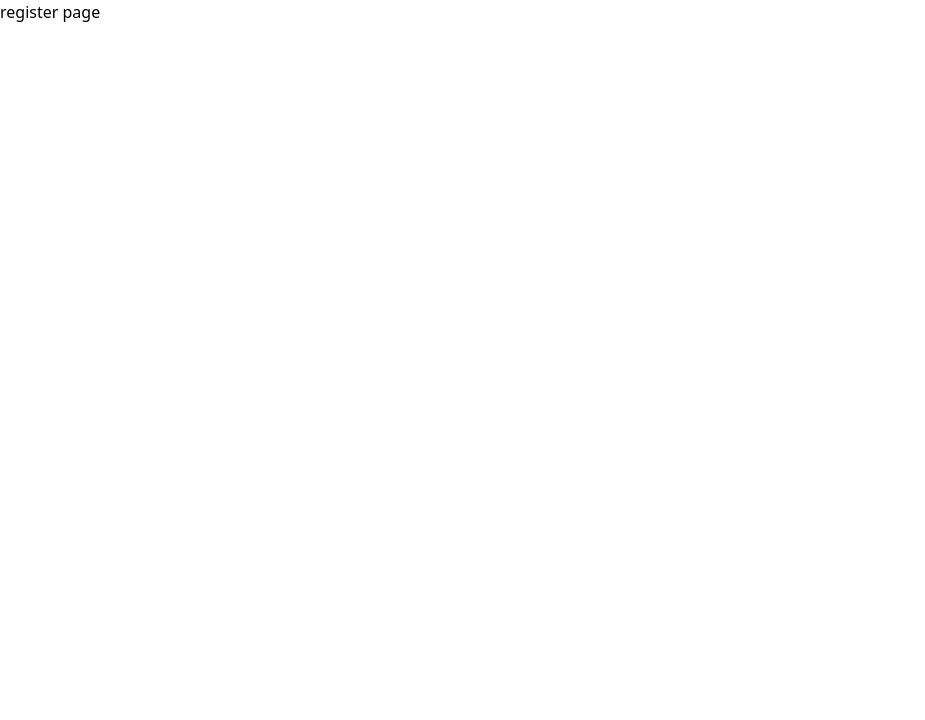
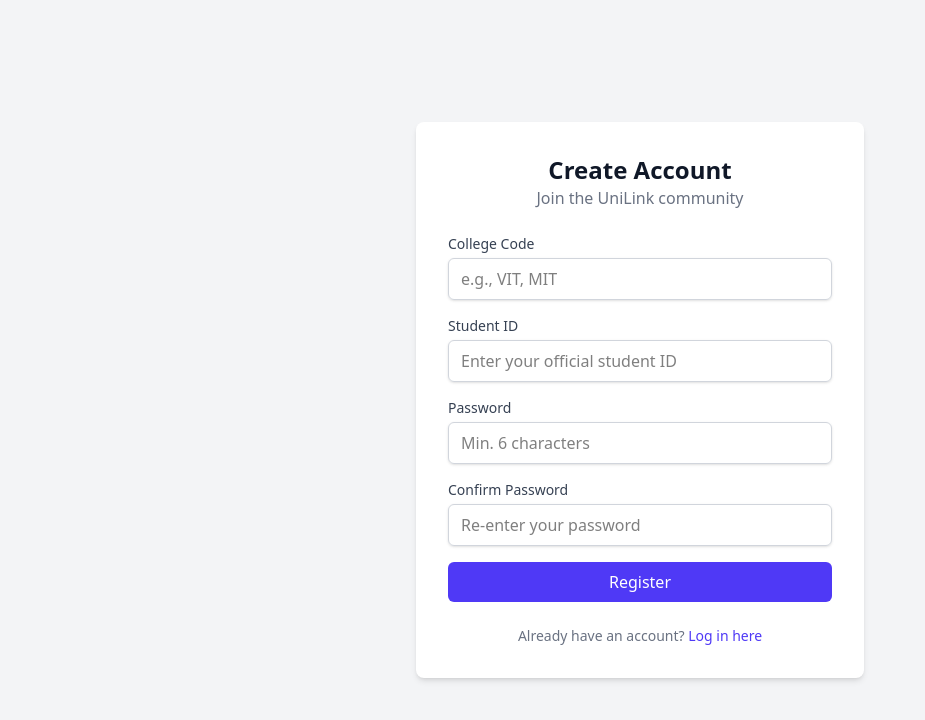
Before and after one commit to areesh18/unilink, a React app in the folder frontend/: page /register in a window 1280 px wide. Shown: the top 720 px of the page, without its empty margins (0-925 px from the left). Built offline with nearby package versions, Linux system fonts and the light colour scheme; the HTML template or start-up script is replaced by a standard one.

Commit message:
protected route setup added

```diff
--- a/frontend/src/App.jsx
+++ b/frontend/src/App.jsx
@@ -6,6 +6,7 @@
 import Login from './pages/Login'; // Import the actual Login component
 import Register from './pages/Register'; // Import the placeholder for now
 import Dashboard from './pages/Dashboard'; // Import the placeholder for now
+import ProtectedRoute from './components/ProtectedRoute';
 // --- End Imports ---
 
 
@@ -14,12 +15,20 @@
     // Remove the outer p-4 div if pages handle their own layout/padding
     <div>
       <Routes>
+        {/* Public Routes */}
         <Route path="/" element={<HomePage />} />
-        <Route path="/login" element={<Login />} /> {/* <-- Use actual Login component */}
-        <Route path="/register" element={<Register />} /> {/* Use placeholder */}
-        <Route path="/dashboard" element={<Dashboard />} /> {/* Use placeholder */}
-         {/* Add more routes as needed */}
-         <Route path="*" element={<h1 className="text-center text-red-500 mt-10">404 Not Found</h1>} /> {/* Catch-all route */}
+        <Route path="/login" element={<Login />} />
+        <Route path="/register" element={<Register />} />
+
+        {/* Protected Routes */}
+        <Route element={<ProtectedRoute />}> {/* Wrap protected routes */}
+          <Route path="/dashboard" element={<Dashboard />} />
+          {/* Add other protected routes here later (e.g., /profile, /settings) */}
+          {/* Example: <Route path="/profile" element={<ProfilePage />} /> */}
+        </Route>
+
+        {/* Catch-all Not Found Route */}
+        <Route path="*" element={<h1 className="text-center text-red-500 mt-10">404 Not Found</h1>} />
       </Routes>
     </div>
   );
--- /dev/null
+++ b/frontend/src/components/ProtectedRoute.jsx
@@ -0,0 +1,21 @@
+import React from 'react';
+import { Navigate, Outlet } from 'react-router-dom';
+
+// This component checks if the user is authenticated
+// If yes, it renders the child routes (using Outlet)
+// If no, it redirects the user to the login page
+const ProtectedRoute = () => {
+  const token = localStorage.getItem('authToken'); // Check if the token exists
+
+  // If no token, redirect to login
+  if (!token) {
+    // You can pass the intended location to redirect back after login
+    // For simplicity, we just redirect to /login for now
+    return <Navigate to="/login" replace />;
+  }
+
+  // If token exists, render the nested child route element
+  return <Outlet />;
+};
+
+export default ProtectedRoute;
--- a/frontend/src/pages/Register.jsx
+++ b/frontend/src/pages/Register.jsx
@@ -1,11 +1,186 @@
-import React from 'react'
+import React, { useState } from 'react';
+import { useNavigate, Link } from 'react-router-dom';
+import axios from 'axios';
 
-function Register() {
+// API call function using axios
+const registerUser = async (collegeCode, studentId, password) => {
+  // Uses the relative path '/api/register', relying on the Vite proxy
+  const response = await axios.post('/api/register', {
+    collegeCode,
+    studentId,
+    password,
+  });
+  // Axios throws an error for non-2xx responses automatically
+  return response.data; // Returns { message: "..." } on success
+};
+
+function Register() { // Renamed from RegisterPage
+  const [collegeCode, setCollegeCode] = useState('');
+  const [studentId, setStudentId] = useState('');
+  const [password, setPassword] = useState('');
+  const [confirmPassword, setConfirmPassword] = useState('');
+  const [error, setError] = useState(null);
+  const [successMessage, setSuccessMessage] = useState(null);
+  const [isLoading, setIsLoading] = useState(false);
+  const navigate = useNavigate();
+
+  const handleRegister = async (e) => {
+    e.preventDefault();
+    setError(null);
+    setSuccessMessage(null);
+
+    // Basic frontend validation
+    if (password !== confirmPassword) {
+      setError('Passwords do not match.');
+      return;
+    }
+    if (password.length < 6) {
+        setError('Password must be at least 6 characters long.');
+        return;
+    }
+
+    setIsLoading(true);
+
+    try {
+      const data = await registerUser(collegeCode, studentId, password);
+      setSuccessMessage(data.message || 'Registration successful! Redirecting to login...');
+      console.log('Registration successful:', data);
+
+      // Redirect to login page after a short delay
+      setTimeout(() => {
+        navigate('/login');
+      }, 2000); // 2-second delay
+
+    } catch (err) {
+      let errorMessage = 'An error occurred during registration.';
+       if (axios.isAxiosError(err)) {
+         if (err.response && err.response.data && err.response.data.error) {
+           errorMessage = err.response.data.error; // Use backend error message
+         } else if (err.message) {
+           errorMessage = err.message;
+         }
+       } else if (err instanceof Error) {
+          errorMessage = err.message;
+       }
+      setError(errorMessage);
+      console.error('Registration error:', err);
+      setIsLoading(false); // Stop loading only on error
+    }
+    // Don't set isLoading to false on success immediately because we are navigating
+  };
+
   return (
-    <div>
-      register page
+    <div className="flex items-center justify-center min-h-screen bg-gray-100 dark:bg-gray-900">
+      <div className="w-full max-w-md p-8 space-y-6 bg-white rounded-lg shadow-md dark:bg-gray-800">
+        <div className="text-center">
+          <h2 className="text-2xl font-bold text-gray-900 dark:text-white">Create Account</h2>
+          <p className="text-gray-500 dark:text-gray-400">Join the UniLink community</p>
+        </div>
+
+        {/* Display success message */}
+        {successMessage && !error && (
+            <div className="p-4 text-sm text-green-700 bg-green-100 rounded-md dark:bg-green-900 dark:text-green-300">
+                {successMessage}
+            </div>
+        )}
+
+        {/* Display error message */}
+         {error && (
+            <div className="p-4 text-sm text-red-700 bg-red-100 rounded-md dark:bg-red-900 dark:text-red-300">
+                {error}
+            </div>
+        )}
+
+        {/* Hide form on success to prevent re-submission */}
+        {!successMessage && (
+          <form onSubmit={handleRegister} className="space-y-4">
+            <div>
+              <label htmlFor="collegeCode" className="block text-sm font-medium text-gray-700 dark:text-gray-300">
+                College Code
+              </label>
+              <input
+                id="collegeCode"
+                name="collegeCode"
+                type="text"
+                required
+                value={collegeCode}
+                onChange={(e) => setCollegeCode(e.target.value.toUpperCase())} // Convert to uppercase
+                className="w-full px-3 py-2 mt-1 border border-gray-300 rounded-md shadow-sm focus:ring-indigo-500 focus:border-indigo-500 dark:bg-gray-700 dark:border-gray-600 dark:text-white dark:placeholder-gray-400"
+                placeholder="e.g., VIT, MIT"
+              />
+            </div>
+
+            <div>
+              <label htmlFor="studentId" className="block text-sm font-medium text-gray-700 dark:text-gray-300">
+                Student ID
+              </label>
+              <input
+                id="studentId"
+                name="studentId"
+                type="text"
+                required
+                value={studentId}
+                onChange={(e) => setStudentId(e.target.value)}
+                className="w-full px-3 py-2 mt-1 border border-gray-300 rounded-md shadow-sm focus:ring-indigo-500 focus:border-indigo-500 dark:bg-gray-700 dark:border-gray-600 dark:text-white dark:placeholder-gray-400"
+                placeholder="Enter your official student ID"
+              />
+            </div>
+
+            <div>
+              <label htmlFor="password" className="block text-sm font-medium text-gray-700 dark:text-gray-300">
+                Password
+              </label>
+              <input
+                id="password"
+                name="password"
+                type="password"
+                required
+                minLength="6" // Add minLength validation
+                value={password}
+                onChange={(e) => setPassword(e.target.value)}
+                className="w-full px-3 py-2 mt-1 border border-gray-300 rounded-md shadow-sm focus:ring-indigo-500 focus:border-indigo-500 dark:bg-gray-700 dark:border-gray-600 dark:text-white dark:placeholder-gray-400"
+                placeholder="Min. 6 characters"
+              />
+            </div>
+
+             <div>
+              <label htmlFor="confirmPassword" className="block text-sm font-medium text-gray-700 dark:text-gray-300">
+                Confirm Password
+              </label>
+              <input
+                id="confirmPassword"
+                name="confirmPassword"
+                type="password"
+                required
+                value={confirmPassword}
+                onChange={(e) => setConfirmPassword(e.target.value)}
+                className="w-full px-3 py-2 mt-1 border border-gray-300 rounded-md shadow-sm focus:ring-indigo-500 focus:border-indigo-500 dark:bg-gray-700 dark:border-gray-600 dark:text-white dark:placeholder-gray-400"
+                placeholder="Re-enter your password"
+              />
+            </div>
+
+
+            <div>
+              <button
+                type="submit"
+                disabled={isLoading}
+                className="w-full px-4 py-2 font-medium text-white bg-indigo-600 rounded-md hover:bg-indigo-700 focus:outline-none focus:ring-2 focus:ring-offset-2 focus:ring-indigo-500 disabled:opacity-50 dark:bg-indigo-500 dark:hover:bg-indigo-600"
+              >
+                {isLoading ? 'Registering...' : 'Register'}
+              </button>
+            </div>
+          </form>
+        )}
+
+        <p className="text-sm text-center text-gray-500 dark:text-gray-400">
+          Already have an account?{' '}
+          <Link to="/login" className="font-medium text-indigo-600 hover:text-indigo-500 dark:text-indigo-400 dark:hover:text-indigo-300">
+            Log in here
+          </Link>
+        </p>
+      </div>
     </div>
-  )
+  );
 }
 
-export default Register
+export default Register;
```
